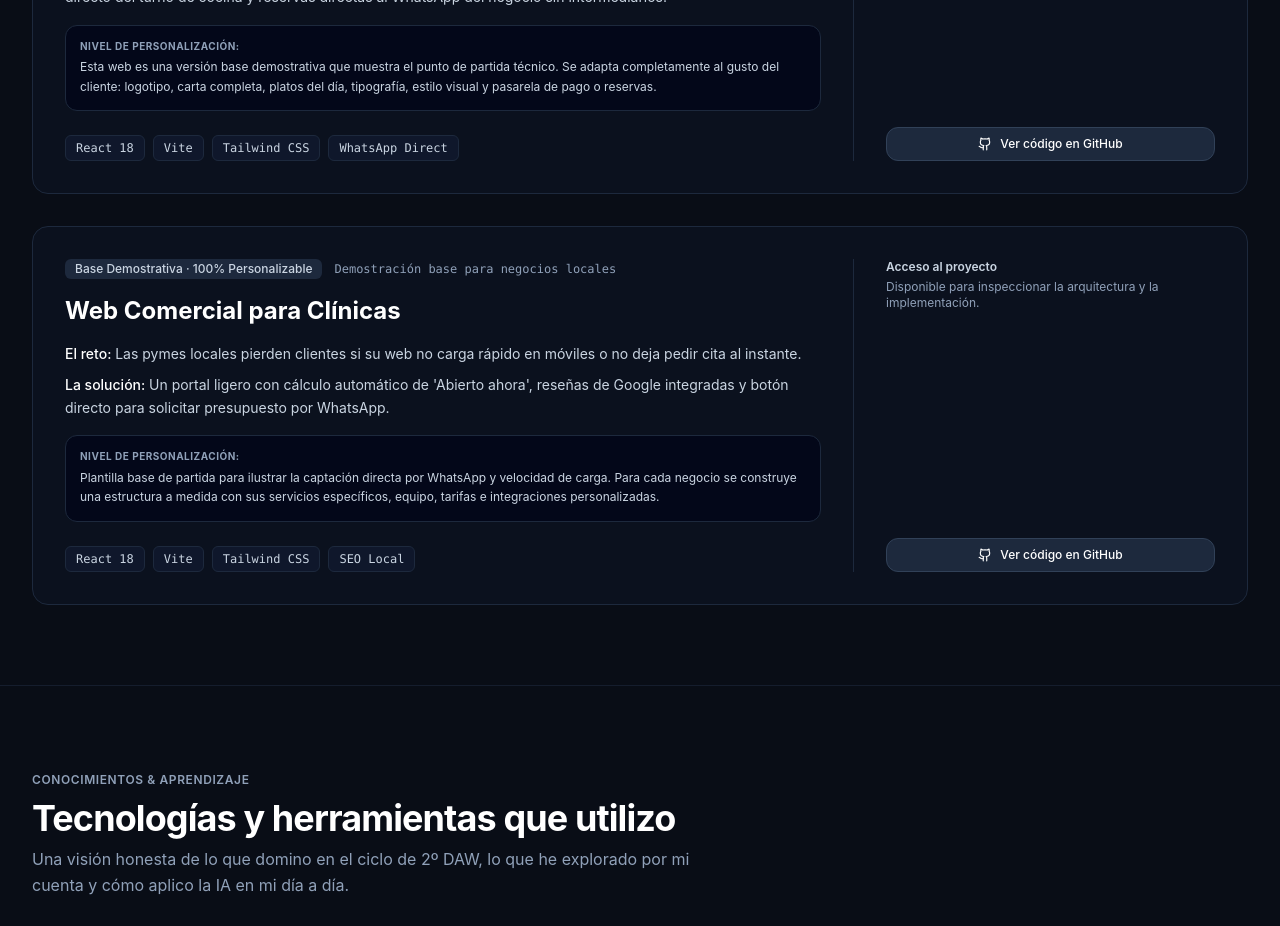
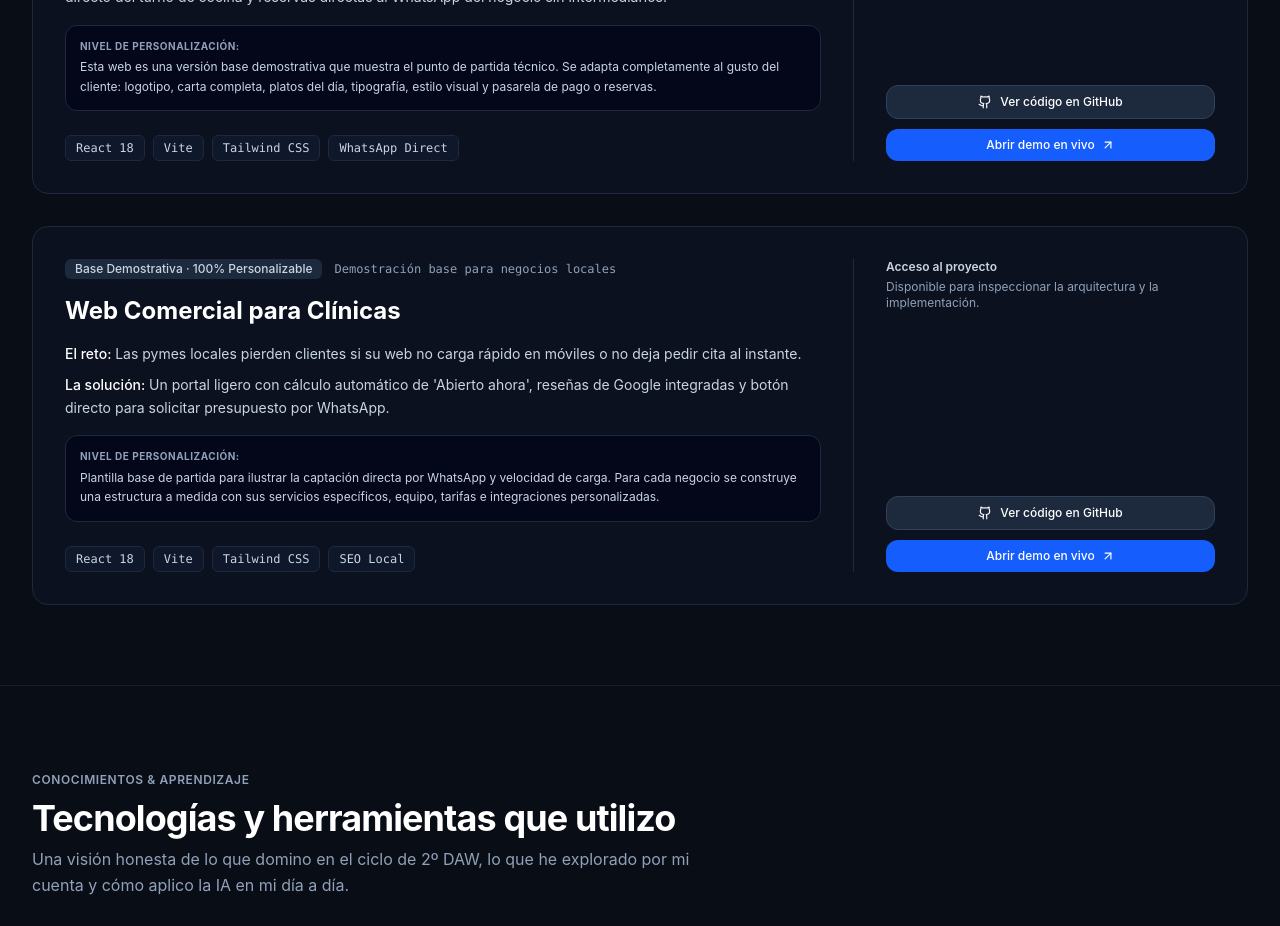
Before and after one commit to barbadodev/portfolio-barbadodev, a React (Vite) app: page / in a window 1280 px wide. Shown: the part 1880-2806 px from the top of the page. Built offline with nearby package versions, Linux system fonts and the light colour scheme.

Commit message:
feat: link live Render demo URLs in portfolio project cards

```diff
--- a/src/portfolio.config.js
+++ b/src/portfolio.config.js
@@ -70,7 +70,7 @@ export const PORTFOLIO_CONFIG = {
       scopeNote: "Esta web es una versión base demostrativa que muestra el punto de partida técnico. Se adapta completamente al gusto del cliente: logotipo, carta completa, platos del día, tipografía, estilo visual y pasarela de pago o reservas.",
       tech: ["React 18", "Vite", "Tailwind CSS", "WhatsApp Direct"],
       github: "https://github.com/barbadodev/starter-restaurante",
-      demo: "#",
+      demo: "https://starter-restaurante.onrender.com",
       tag: "Base Demostrativa · 100% Personalizable"
     },
     {
@@ -82,7 +82,7 @@ export const PORTFOLIO_CONFIG = {
       scopeNote: "Plantilla base de partida para ilustrar la captación directa por WhatsApp y velocidad de carga. Para cada negocio se construye una estructura a medida con sus servicios específicos, equipo, tarifas e integraciones personalizadas.",
       tech: ["React 18", "Vite", "Tailwind CSS", "SEO Local"],
       github: "https://github.com/barbadodev/starter-pyme",
-      demo: "#",
+      demo: "https://starter-pyme.onrender.com",
       tag: "Base Demostrativa · 100% Personalizable"
     }
   ],
```
